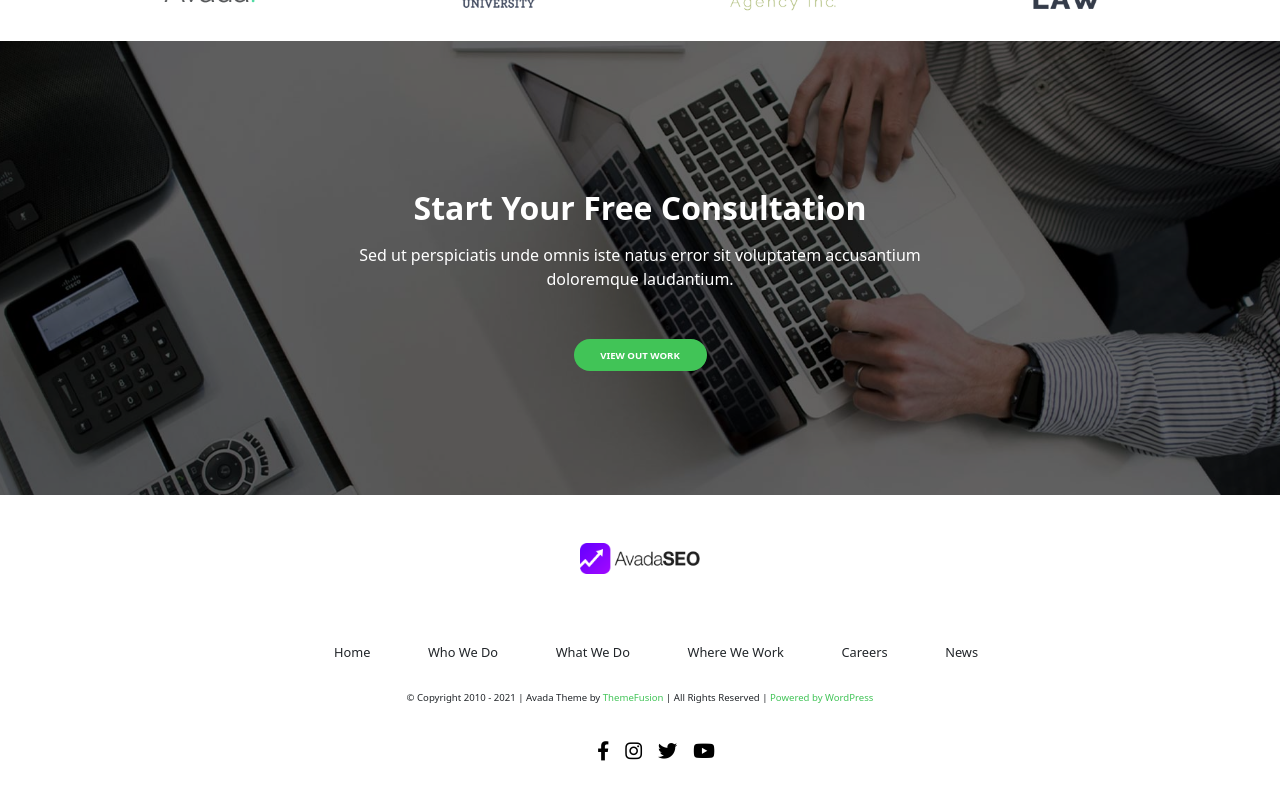
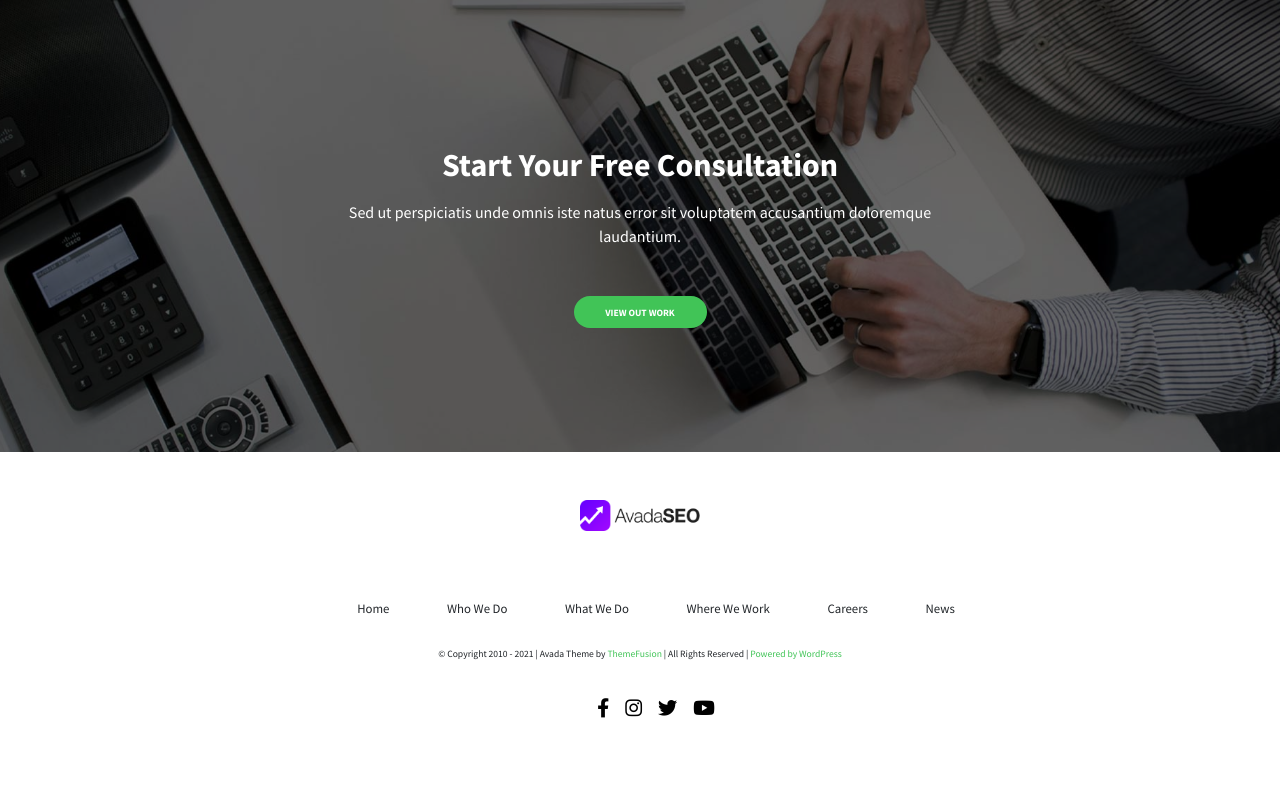
Before and after one commit to RiccardoNestola/proj-html-vuejs, a Vue app: page / in a window 1280 px wide. Shown: the part 6210-7010 px from the top of the page. After the commit the page ends 6981 px from the top, so only its background shows below. Built offline with nearby package versions, Linux system fonts and the light colour scheme.

Commit message:
fix google font

```diff
--- a/index.html
+++ b/index.html
@@ -4,6 +4,9 @@
     <meta charset="UTF-8" />
     <link rel="icon" type="image/svg+xml" href="#" />
     <meta name="viewport" content="width=device-width, initial-scale=1.0" />
+    <link rel="preconnect" href="https://fonts.googleapis.com">
+    <link rel="preconnect" href="https://fonts.gstatic.com" crossorigin>
+    <link href="https://fonts.googleapis.com/css2?family=Source+Sans+Pro:wght@400;700&display=swap" rel="stylesheet">
     <link rel="stylesheet" href="https://cdnjs.cloudflare.com/ajax/libs/font-awesome/6.2.1/css/all.min.css" integrity="sha512-MV7K8+y+gLIBoVD59lQIYicR65iaqukzvf/nwasF0nqhPay5w/9lJmVM2hMDcnK1OnMGCdVK+iQrJ7lzPJQd1w==" crossorigin="anonymous" referrerpolicy="no-referrer" />
     <title>Seo</title>
   </head>
--- a/src/styles/general.scss
+++ b/src/styles/general.scss
@@ -1,6 +1,5 @@
 @use "../styles/partials/variables" as *;
 
-@import url('https://fonts.googleapis.com/css2?family=Source+Sans+Pro:wght@400;700&display=swap');
 
 * {
     margin: 0;
@@ -8,9 +7,12 @@
     box-sizing: border-box;
 }
 
-body{
+header,
+main,
+footer{
     font-family: 'Source Sans Pro', sans-serif;
 }
+
 
 .flex {
     display: flex;
@@ -84,10 +86,3 @@
     height: 51px;
     font-size: 0.8rem;
 }
-
-/* h1{
-    font-weight: 700;
-}
-p{
-    font-weight: 400;
-} */
```
